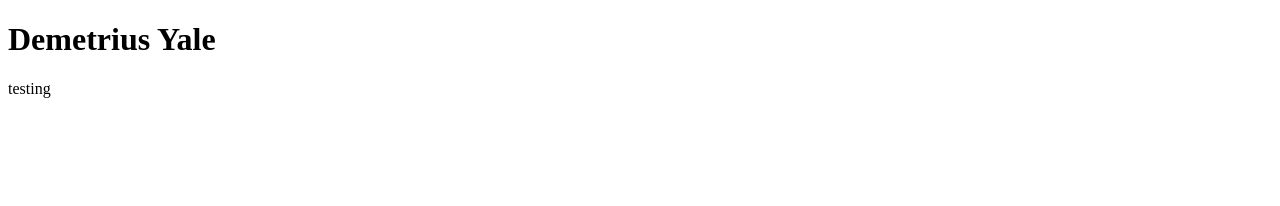
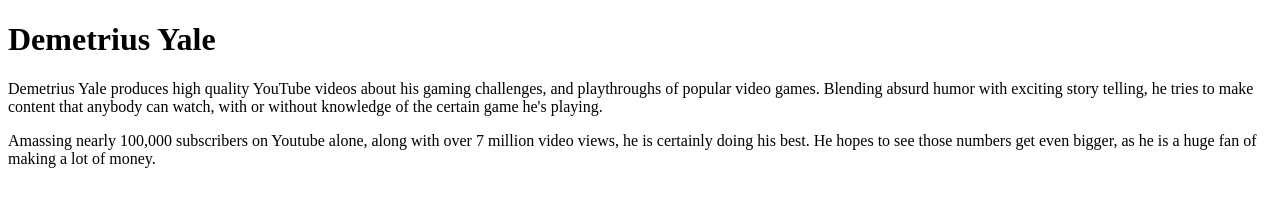
Before and after one commit to demetriusyale/csc2274, a plain HTML site: page index.html in a window 1280 px wide. Drawn offline with Linux system fonts and the light colour scheme.

Commit message:
Update index.html
more info

```diff
--- a/index.html
+++ b/index.html
@@ -1,8 +1,12 @@
 <!DOCTYPE html>
 <html>
   <body>
+     <!-- my first comment -->
     <h1> Demetrius Yale</h1>
-    <p> testing </p>
+    <p> Demetrius Yale produces high quality YouTube videos about his gaming challenges, and playthroughs of popular video games. Blending absurd humor with exciting story telling, he tries to make content that anybody can watch, with or without knowledge of the certain game he's playing. </p>
+
+    <p>Amassing nearly 100,000 subscribers on Youtube alone, along with over 7 million video views, he is certainly doing his best. He hopes to see those numbers get even bigger, as he is a huge fan of making a lot of money.</p>
+
 
   </body>
 </html>
```
